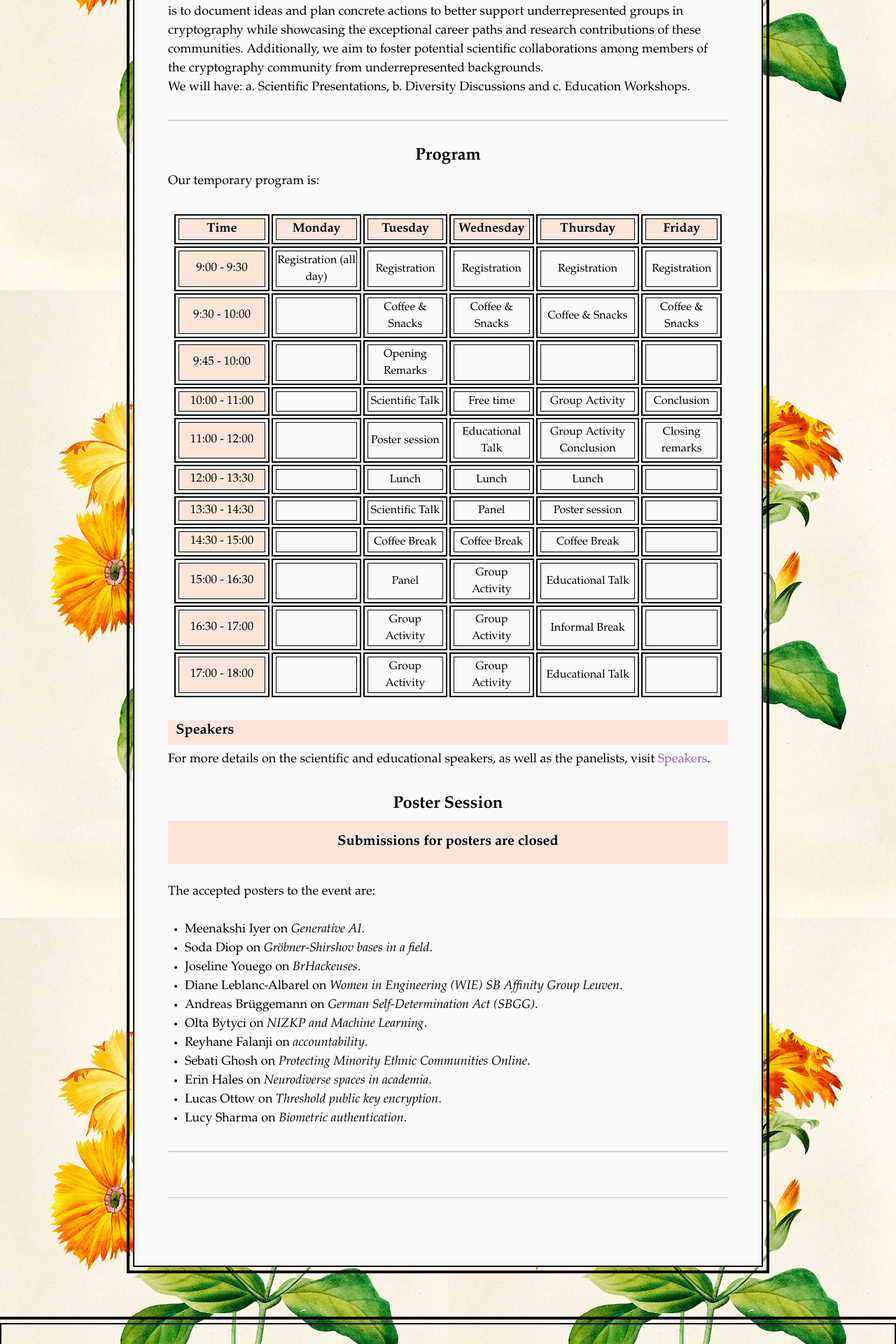
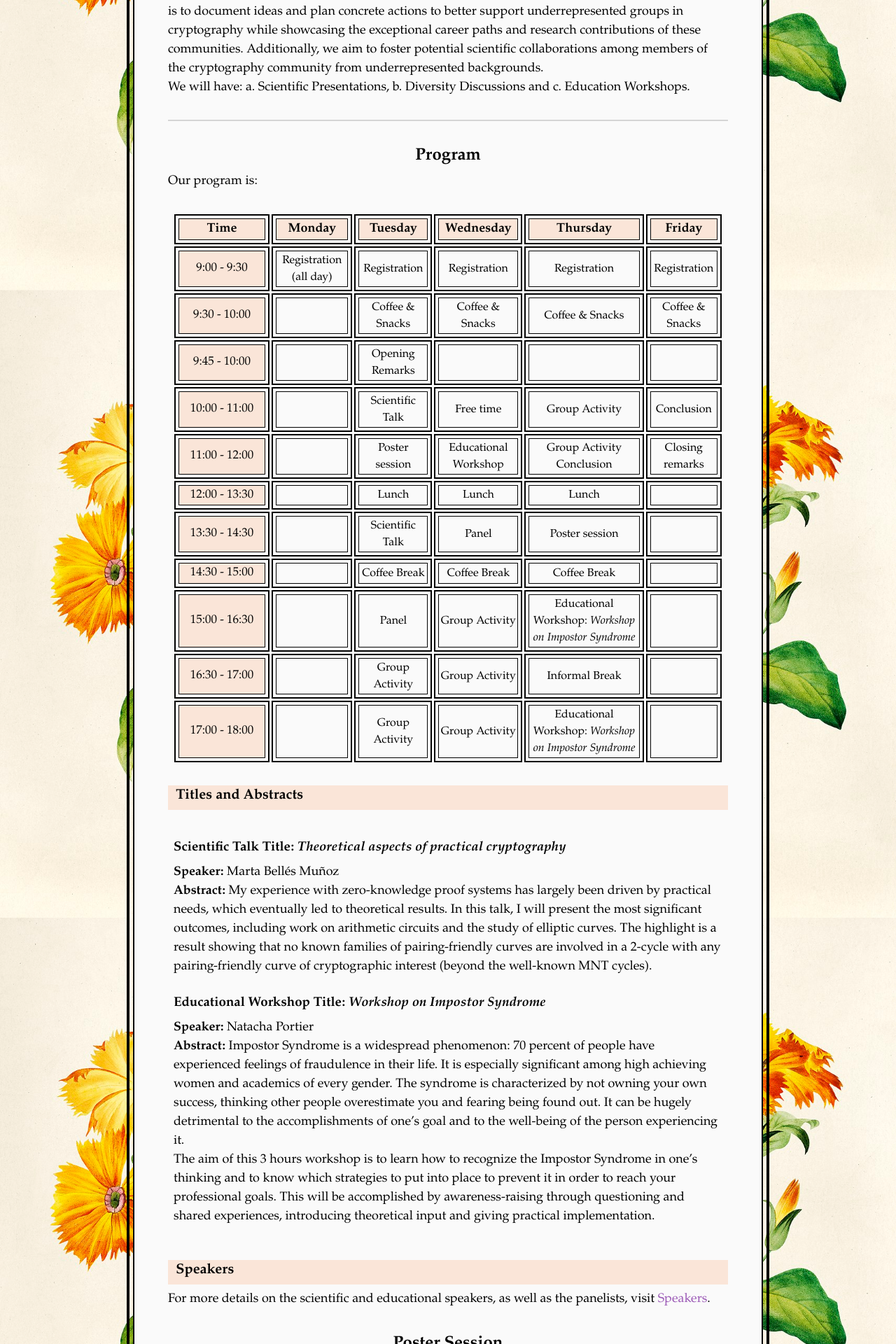
Before and after one commit to women-in-cryptography/decryptingdiversity.github.io, a Jekyll site: the page built from program.html, in a window 1280 px wide. Shown: the part 482-2402 px from the top of the page at 70% size. Built offline with Jekyll 4.4.1, drawn with Linux system fonts in a browser that asks for light colours.

Commit message:
Add talks

```diff
--- a/css/main.scss
+++ b/css/main.scss
@@ -569,3 +569,17 @@ table {
 .bold {
   font-weight: 700;
 }
+
+.talks {
+  margin: .5rem;
+}
+
+.talk {
+
+ margin-bottom: 1.5rem;
+
+ > h3 {
+  text-align: left;
+  margin-bottom: .5rem;
+ }
+}
--- a/program.html
+++ b/program.html
@@ -28,7 +28,7 @@ Additionally, we aim to foster potential scientific collaborations among members
 
   <h2>Program</h2>
 <p>
-Our temporary program is:
+Our program is:
 </p>
 <br>
 
@@ -49,16 +49,39 @@ Our temporary program is:
     <tr><td>9:30 - 10:00</td><td></td><td>Coffee & Snacks</td><td>Coffee & Snacks</td><td>Coffee & Snacks</td><td>Coffee & Snacks</td></tr>
     <tr><td>9:45 - 10:00</td><td></td><td>Opening Remarks</td><td></td><td></td><td></td></tr>
     <tr><td>10:00 - 11:00</td><td></td><td>Scientific Talk</td><td>Free time</td><td>Group Activity</td><td>Conclusion</td></tr>
-    <tr><td>11:00 - 12:00</td><td></td><td>Poster session</td><td>Educational Talk</td><td>Group Activity Conclusion</td><td>Closing remarks</td></tr>
+    <tr><td>11:00 - 12:00</td><td></td><td>Poster session</td><td>Educational Workshop</td><td>Group Activity Conclusion</td><td>Closing remarks</td></tr>
     <tr><td>12:00 - 13:30</td><td></td><td>Lunch</td><td>Lunch</td><td>Lunch</td><td></td></tr>
     <tr><td>13:30 - 14:30</td><td></td><td>Scientific Talk</td><td>Panel</td><td>Poster session</td><td></td></tr>
     <tr><td>14:30 - 15:00</td><td></td><td>Coffee Break</td><td>Coffee Break</td><td>Coffee Break</td><td></td></tr>
-    <tr><td>15:00 - 16:30</td><td></td><td>Panel</td><td>Group Activity</td><td>Educational Talk</td><td></td></tr>
+    <tr><td>15:00 - 16:30</td><td></td><td>Panel</td><td>Group Activity</td><td>Educational Workshop: <em>Workshop on Impostor Syndrome</em></td><td></td></tr>
     <tr><td>16:30 - 17:00</td><td></td><td>Group Activity</td><td>Group Activity</td><td>Informal Break</td><td></td></tr>
-    <tr><td>17:00 - 18:00</td><td></td><td>Group Activity</td><td>Group Activity</td><td>Educational Talk</td><td></td></tr>
+    <tr><td>17:00 - 18:00</td><td></td><td>Group Activity</td><td>Group Activity</td><td>Educational Workshop: <em>Workshop on Impostor Syndrome</em></td><td></td></tr>
   </tbody>
 </table>
 </div>
+<br>
+<h2 class="header-left">Titles and Abstracts</h2>
+<br>
+<div class="talks">
+  <div class="talk">
+    <h3>Scientific Talk Title: <em>Theoretical aspects of practical cryptography</em></h3>
+    <p><strong class="bold">Speaker:</strong> Marta Bellés Muñoz</p>
+    <p><strong class="bold">Abstract:</strong>
+My experience with zero-knowledge proof systems has largely been driven by practical needs, which eventually led to theoretical results. In this talk, I will present the most significant outcomes, including work on arithmetic circuits and the study of elliptic curves. The highlight is a result showing that no known families of pairing-friendly curves are involved in a 2-cycle with any pairing-friendly curve of cryptographic interest (beyond the well-known MNT cycles).</p>
+  </div>
+
+  <div class="talk">
+    <h3>Educational Workshop Title: <em>Workshop on Impostor Syndrome</em></h3>
+    <p><strong class="bold">Speaker:</strong> Natacha Portier</p>
+    <p><strong class="bold">Abstract:</strong>
+Impostor Syndrome is a widespread phenomenon: 70 percent of people have experienced feelings of fraudulence in their life. It is especially significant among high achieving women and academics of every gender. The syndrome is characterized by not owning your own success, thinking other people overestimate you and fearing being found out. It can be hugely detrimental to the accomplishments of one’s goal and to the well-being of the person experiencing it.
+<br>
+The aim of this 3 hours workshop is to learn how to recognize the Impostor Syndrome in one’s thinking and to know which strategies to put into place to prevent it in order to reach your professional goals. This will be accomplished by awareness-raising through questioning and shared experiences, introducing theoretical input and giving practical implementation.
+
+		</p>
+  </div>
+</div>
+
 
 <br>
   <h2 class="header-left">Speakers</h2>
```
